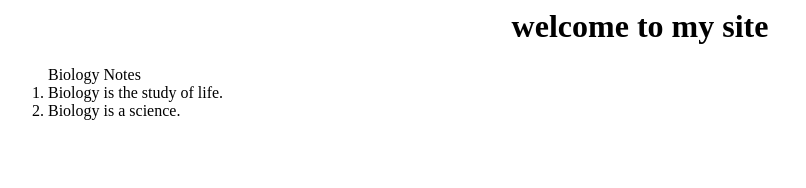
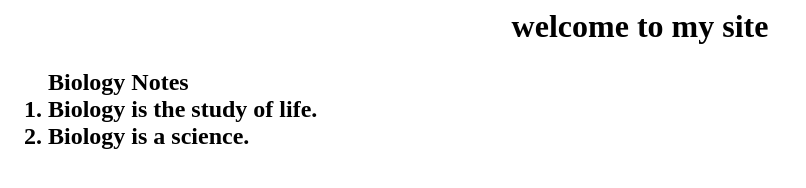
Before and after one commit to trinitymanuelito/myWebsite, a plain HTML site: page index.html in a window 1280 px wide. Shown: the whole page, without its empty margins (0-806 px from the left). Drawn offline with Linux system fonts and the light colour scheme.

Commit message:
added stuff

```diff
--- a/index.html
+++ b/index.html
@@ -4,10 +4,10 @@
     </head>
     <body>
         <h1><center>welcome to my site</center></h1>
-        <ol>
+       <h2> <ol>
           Biology Notes
           <li>Biology is the study of life.</li>
           <li>Biology is a science.</li>
-      </ol>
+      </ol></h2>
     </body>
 </html>
```
